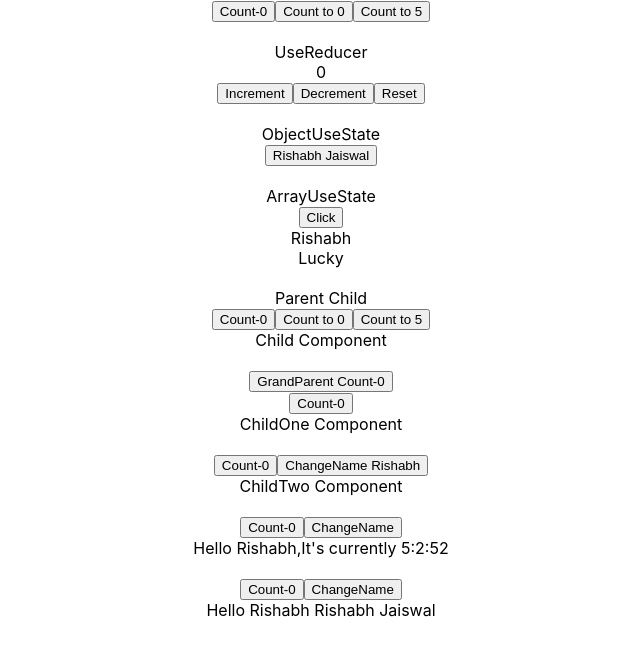
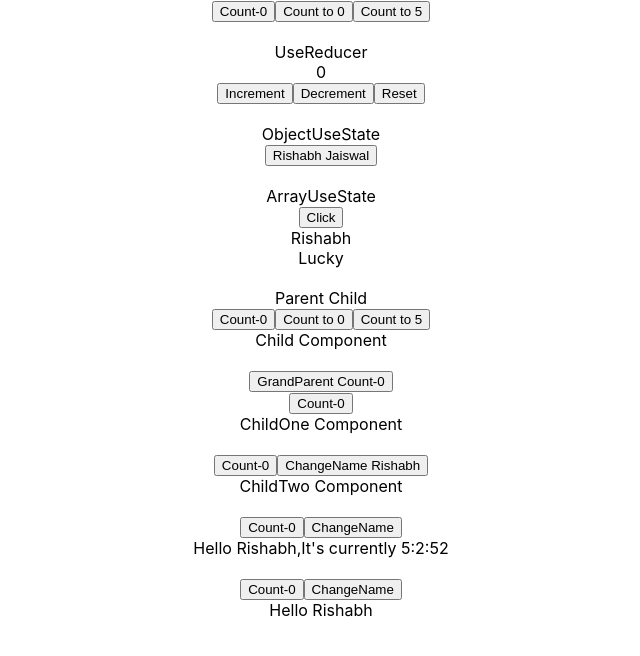
Before and after one commit to rishabhjaiswal155/React-Render-Demo, a React (Create React App) app: page / in a window 1280 px wide. Shown: the top 656 px of the page, without its empty margins (319-959 px from the left). Built offline with nearby package versions, Linux system fonts and the light colour scheme.

Commit message:
Incorrect Memoization with props reference in case of function

```diff
--- a/src/components/Incorrect Optimization/ChildFive.js
+++ b/src/components/Incorrect Optimization/ChildFive.js
@@ -1,9 +1,9 @@
 import React from 'react'
 
-export const ChildFive = ({name,person}) => {
+export const ChildFive = ({name}) => {
     console.log('ChildFive Render')
   return (
-    <div>Hello {name} {person.fname} {person.lname}</div>
+    <div>Hello {name}</div>
   )
 }
 
--- a/src/components/Incorrect Optimization/ParentFour.js
+++ b/src/components/Incorrect Optimization/ParentFour.js
@@ -5,16 +5,21 @@ export const ParentFour = () => {
     const [count,setCount]=useState(0)
     const [name,setName]=useState('Rishabh')
 
-    const person={
-        fname:'Rishabh',
-        lname:'Jaiswal'
+    // const person={
+    //     fname:'Rishabh',
+    //     lname:'Jaiswal'
+    // }
+
+    const handleClick=()=>{
+
     }
     console.log('parentFour Render')
   return (
     <div>
         <button onClick={()=>setCount(c=>c+1)}>Count-{count}</button>
         <button onClick={()=>setName('Lucky')}>ChangeName</button>
-        <MemoizedChildFive name={name} person={person}/>
+        {/* <MemoizedChildFive name={name} person={person}/> */}
+        <MemoizedChildFive name={name} handleClick={handleClick}/>
     </div>
   )
 }
```
